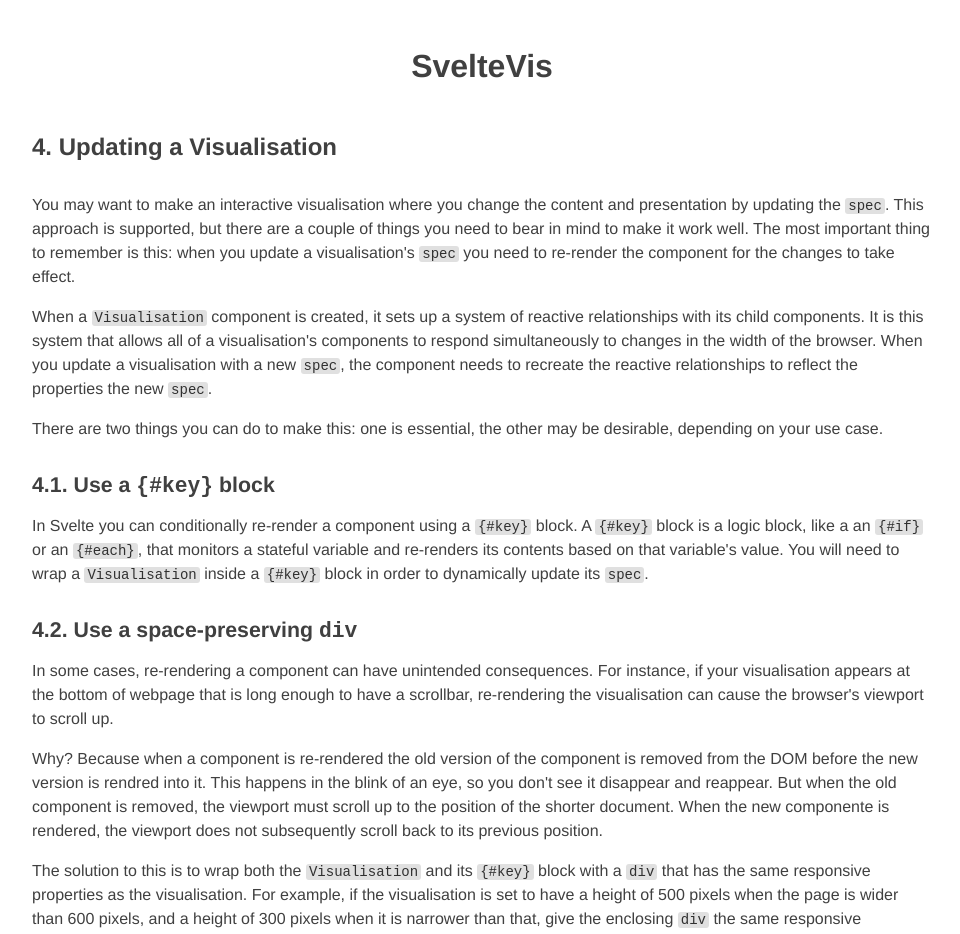
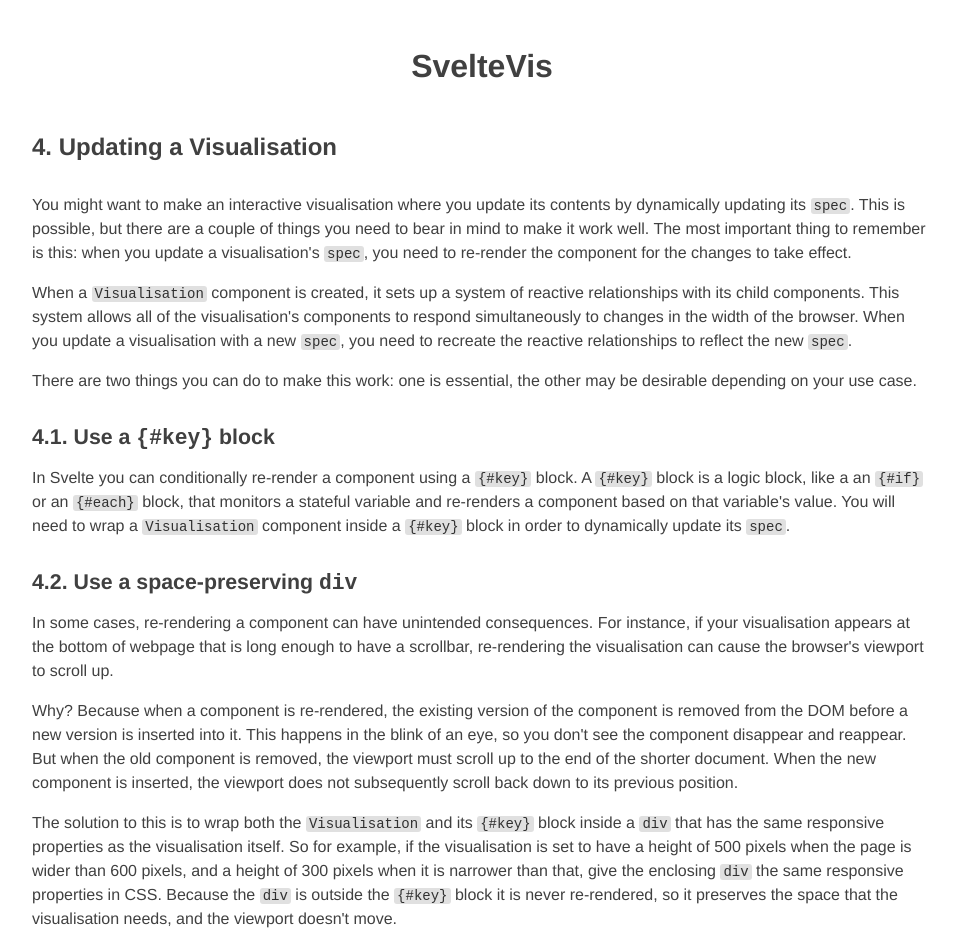
Before and after one commit to olihawkins/sveltevis, a SvelteKit app: page /4-updating-a-visualisation in a window 1280 px wide. Shown: the top 934 px of the page, without its empty margins (158-1118 px from the left). Built offline with nearby package versions, Linux system fonts and the light colour scheme.

Commit message:
Added documentation on dynamically re-rendering visualisation components

```diff
--- a/src/routes/4-updating-a-visualisation/+page.svelte
+++ b/src/routes/4-updating-a-visualisation/+page.svelte
@@ -36,23 +36,23 @@
 
   <h2>4. Updating a Visualisation</h2>
 
-  <p>You may want to make an interactive visualisation where you change the content and presentation by updating the <code>spec</code>. This approach is supported, but there are a couple of things you need to bear in mind to make it work well. The most important thing to remember is this: when you update a visualisation's <code>spec</code> you need to re-render the component for the changes to take effect.</p>
+  <p>You might want to make an interactive visualisation where you update its contents by dynamically updating its <code>spec</code>. This is possible, but there are a couple of things you need to bear in mind to make it work well. The most important thing to remember is this: when you update a visualisation's <code>spec</code>, you need to re-render the component for the changes to take effect.</p>
 
-  <p>When a <code>Visualisation</code> component is created, it sets up a system of reactive relationships with its child components. It is this system that allows all of a visualisation's components to respond simultaneously to changes in the width of the browser. When you update a visualisation with a new <code>spec</code>, the component needs to recreate the reactive relationships to reflect the properties the new <code>spec</code>.</p>
+  <p>When a <code>Visualisation</code> component is created, it sets up a system of reactive relationships with its child components. This system allows all of the visualisation's components to respond simultaneously to changes in the width of the browser. When you update a visualisation with a new <code>spec</code>, you need to recreate the reactive relationships to reflect the new <code>spec</code>.</p>
 
-  <p>There are two things you can do to make this: one is essential, the other may be desirable, depending on your use case.</p>
+  <p>There are two things you can do to make this work: one is essential, the other may be desirable depending on your use case.</p>
 
   <h3>4.1. Use a <code>&lbrace;&#35;key&rbrace;</code> block</h3>
 
-  <p>In Svelte you can conditionally re-render a component using a <code>&lbrace;&#35;key&rbrace;</code> block. A <code>&lbrace;&#35;key&rbrace;</code> block is a logic block, like a an <code>&lbrace;&#35;if&rbrace;</code> or an <code>&lbrace;&#35;each&rbrace;</code>, that monitors a stateful variable and re-renders its contents based on that variable's value. You will need to wrap a <code>Visualisation</code> inside a <code>&lbrace;&#35;key&rbrace;</code> block in order to dynamically update its <code>spec</code>.</p>
+  <p>In Svelte you can conditionally re-render a component using a <code>&lbrace;&#35;key&rbrace;</code> block. A <code>&lbrace;&#35;key&rbrace;</code> block is a logic block, like a an <code>&lbrace;&#35;if&rbrace;</code> or an <code>&lbrace;&#35;each&rbrace;</code> block, that monitors a stateful variable and re-renders a component based on that variable's value. You will need to wrap a <code>Visualisation</code> component inside a <code>&lbrace;&#35;key&rbrace;</code> block in order to dynamically update its <code>spec</code>.</p>
 
   <h3>4.2. Use a space-preserving <code>div</code></h3>
 
   <p>In some cases, re-rendering a component can have unintended consequences. For instance, if your visualisation appears at the bottom of webpage that is long enough to have a scrollbar, re-rendering the visualisation can cause the browser's viewport to scroll up.</p>
 
-  <p>Why? Because when a component is re-rendered the old version of the component is removed from the DOM before the new version is rendred into it. This happens in the blink of an eye, so you don't see it disappear and reappear. But when the old component is removed, the viewport must scroll up to the position of the shorter document. When the new componente is rendered, the viewport does not subsequently scroll back to its previous position.</p>
+  <p>Why? Because when a component is re-rendered, the existing version of the component is removed from the DOM before a new version is inserted into it. This happens in the blink of an eye, so you don't see the component disappear and reappear. But when the old component is removed, the viewport must scroll up to the end of the shorter document. When the new component is inserted, the viewport does not subsequently scroll back down to its previous position.</p>
 
-  <p>The solution to this is to wrap both the <code>Visualisation</code> and its <code>&lbrace;&#35;key&rbrace;</code> block with a <code>div</code> that has the same responsive properties as the visualisation. For example, if the visualisation is set to have a height of 500 pixels when the page is wider than 600 pixels, and a height of 300 pixels when it is narrower than that, give the enclosing <code>div</code> the same responsive properties in CSS. Because the <code>div</code> is outside the <code>&lbrace;&#35;key&rbrace;</code> block it is never re-rendered, so it preserves the space that the visualisation will use.</p>
+  <p>The solution to this is to wrap both the <code>Visualisation</code> and its <code>&lbrace;&#35;key&rbrace;</code> block inside a <code>div</code> that has the same responsive properties as the visualisation itself. So for example, if the visualisation is set to have a height of 500 pixels when the page is wider than 600 pixels, and a height of 300 pixels when it is narrower than that, give the enclosing <code>div</code> the same responsive properties in CSS. Because the <code>div</code> is outside the <code>&lbrace;&#35;key&rbrace;</code> block it is never re-rendered, so it preserves the space that the visualisation needs, and the viewport doesn't move.</p>
 
   <button on:click={updateSpec}>Update</button>
   <div class="viscontainer" style="min-width: 300px">
```
